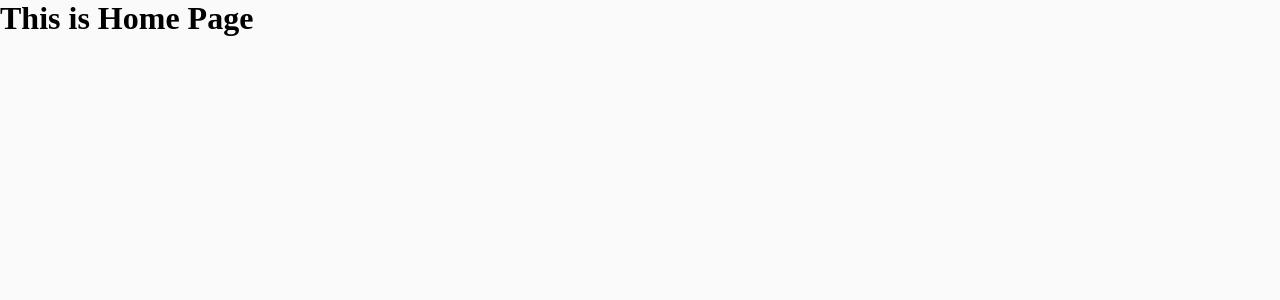
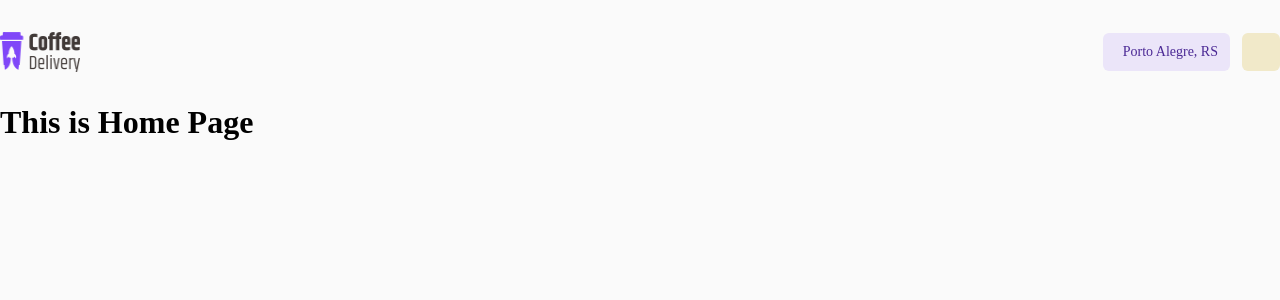
Before and after one commit to Afranioalves/coffee-delavery, a React (Vite) app: page / in a window 1280 px wide. Shown: the top 300 px of the page. Built offline with nearby package versions, Linux system fonts and the light colour scheme.

Commit message:
menu adicionado na pagina home

```diff
--- a/src/pages/home/index.tsx
+++ b/src/pages/home/index.tsx
@@ -1,11 +1,15 @@
+import Menu from "../../components/menu";
 
 const Home = ()=>{
 
     return(
         <>
-            <div>
+            <main>
+                <header>
+                    <Menu />
+                </header>
                 <h1>This is Home Page</h1>
-            </div>
+            </main>
         </>
     )
 }
```
